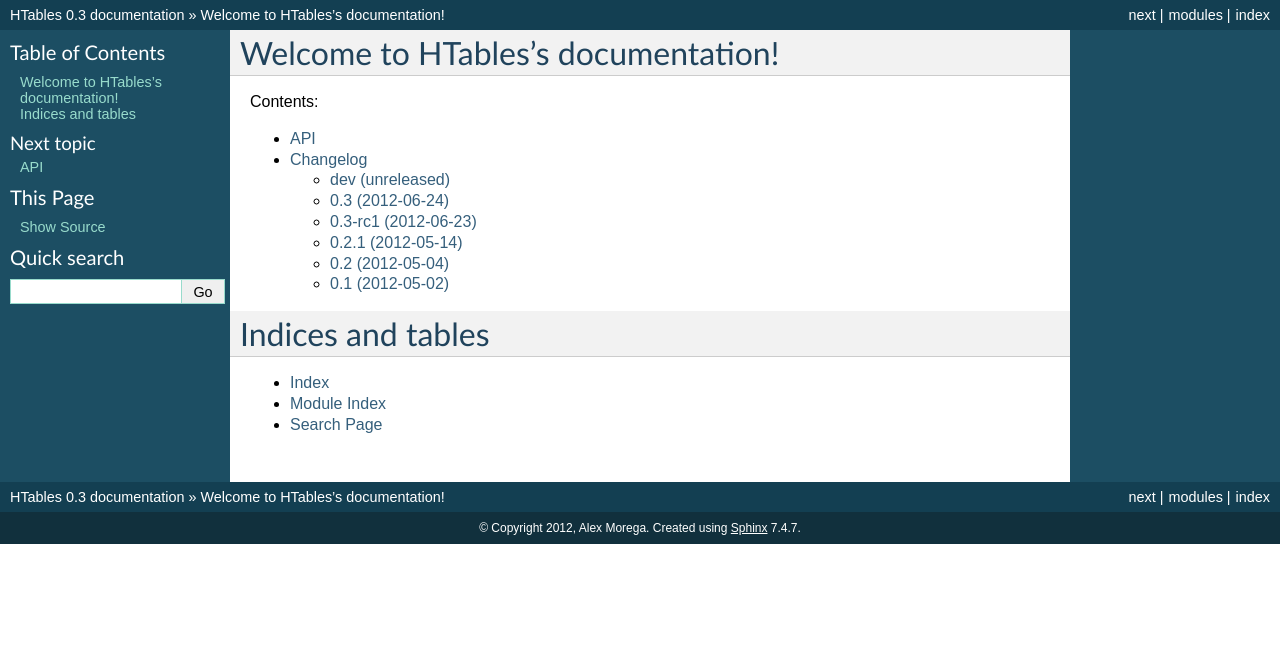
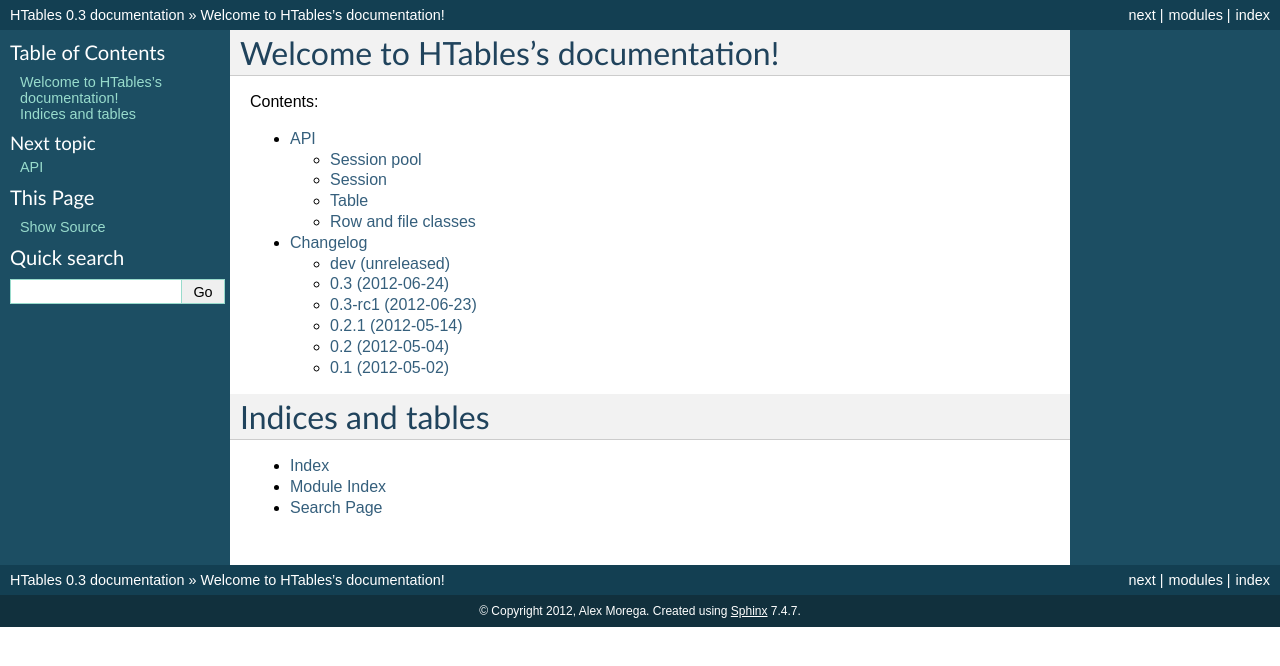
Before and after one commit to eaudeweb/htables, a Sphinx documentation site: the page built from docs/index.rst, in a window 1280 px wide. Shown: the top 666 px of the page. Built offline with Sphinx 7.4.7, drawn with Linux system fonts in a browser that asks for light colours.

Commit message:
reorder the classes; add headings

```diff
--- a/docs/api.rst
+++ b/docs/api.rst
@@ -4,17 +4,26 @@
 
 .. module:: htables
 
-.. autoclass:: htables.DbFile
+
+Session pool
+------------
+.. autoclass:: htables.SessionPool
   :members:
 
+Session
+-------
 .. autoclass:: htables.Session
   :members:
 
-.. autoclass:: htables.SessionPool
-  :members:
-
+Table
+-----
 .. autoclass:: htables.Table
   :members:
 
+Row and file classes
+--------------------
 .. autoclass:: htables.TableRow
   :members:
+
+.. autoclass:: htables.DbFile
+  :members:
```
